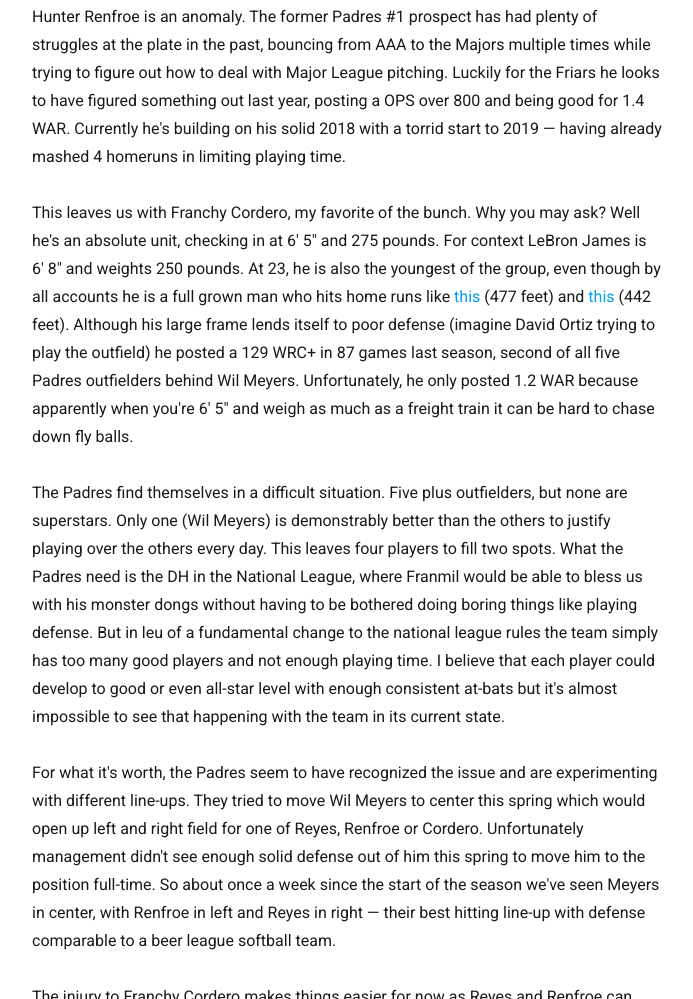
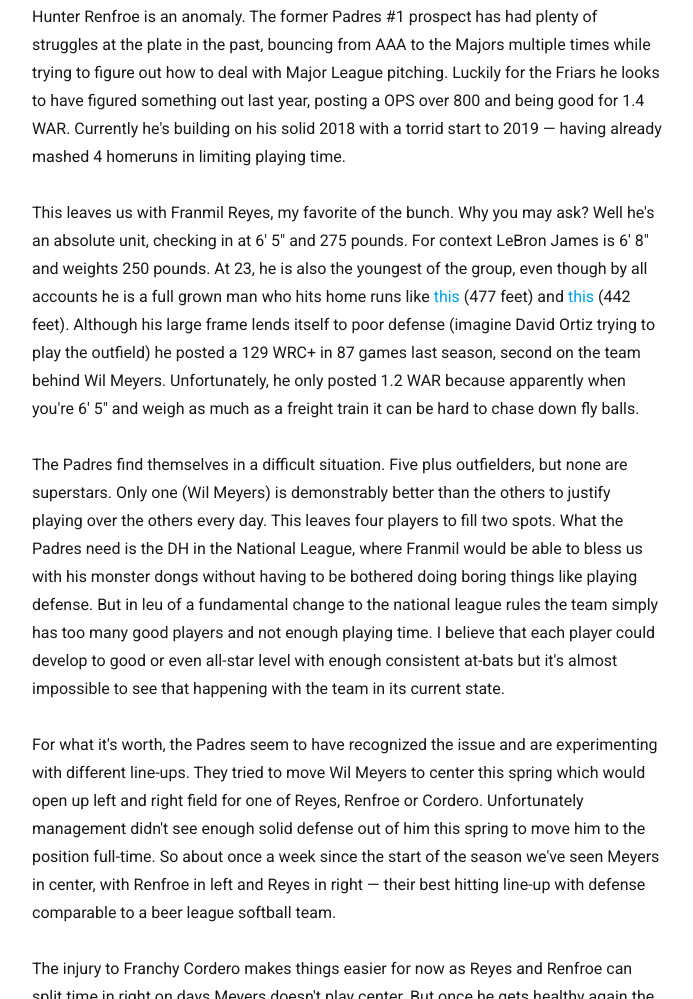
Before and after one commit to mobot11/blog, a Gatsby site: page /padres-too-many-outfielders/ in a window 1280 px wide. Shown: the part 2073-3072 px from the top of the page, without its empty margins (293-986 px from the left). Built offline with nearby package versions, Linux system fonts and the light colour scheme; Gatsby itself is replaced by a stand-in of ours; some packages are replaced by stand-ins of ours.

Commit message:
update post

```diff
--- a/content/blog/padres-too-many-outfielders/index.md
+++ b/content/blog/padres-too-many-outfielders/index.md
@@ -23,7 +23,7 @@ Franchy Cordero is the [wildcard](https://www.youtube.com/watch?v=ecRytTfWL8Q) o
 
 Hunter Renfroe is an anomaly. The former Padres #1 prospect has had plenty of struggles at the plate in the past, bouncing from AAA to the Majors multiple times while trying to figure out how to deal with Major League pitching. Luckily for the Friars he looks to have figured something out last year, posting a OPS over 800 and being good for 1.4 WAR. Currently he's building on his solid 2018 with a torrid start to 2019 — having already mashed 4 homeruns in limiting playing time.
 
-This leaves us with Franchy Cordero, my favorite of the bunch. Why you may ask? Well he's an absolute unit, checking in at 6' 5" and 275 pounds. For context LeBron James is 6' 8" and weights 250 pounds. At 23, he is also the youngest of the group, even though by all accounts he is a full grown man who hits home runs like [this](https://www.mlb.com/cut4/franmil-reyes-hits-monster-homer-at-wrigley-field-c289060814) (477 feet) and [this](https://www.mlb.com/news/franmil-reyes-clubs-442-foot-mammoth-hr-in-win-c278929020) (442 feet). Although his large frame lends itself to poor defense (imagine David Ortiz trying to play the outfield) he posted a 129 WRC+ in 87 games last season, second of all five Padres outfielders behind Wil Meyers. Unfortunately, he only posted 1.2 WAR because apparently when you're 6' 5" and weigh as much as a freight train it can be hard to chase down fly balls.
+This leaves us with Franmil Reyes, my favorite of the bunch. Why you may ask? Well he's an absolute unit, checking in at 6' 5" and 275 pounds. For context LeBron James is 6' 8" and weights 250 pounds. At 23, he is also the youngest of the group, even though by all accounts he is a full grown man who hits home runs like [this](https://www.mlb.com/cut4/franmil-reyes-hits-monster-homer-at-wrigley-field-c289060814) (477 feet) and [this](https://www.mlb.com/news/franmil-reyes-clubs-442-foot-mammoth-hr-in-win-c278929020) (442 feet). Although his large frame lends itself to poor defense (imagine David Ortiz trying to play the outfield) he posted a 129 WRC+ in 87 games last season, second on the team behind Wil Meyers. Unfortunately, he only posted 1.2 WAR because apparently when you're 6' 5" and weigh as much as a freight train it can be hard to chase down fly balls.
 
 The Padres find themselves in a difficult situation. Five plus outfielders, but none are superstars. Only one (Wil Meyers) is demonstrably better than the others to justify playing over the others every day. This leaves four players to fill two spots. What the Padres need is the DH in the National League, where Franmil would be able to bless us with his monster dongs without having to be bothered doing boring things like playing defense. But in leu of a fundamental change to the national league rules the team simply has too many good players and not enough playing time. I believe that each player could develop to good or even all-star level with enough consistent at-bats but it's almost impossible to see that happening with the team in its current state.
 
```
